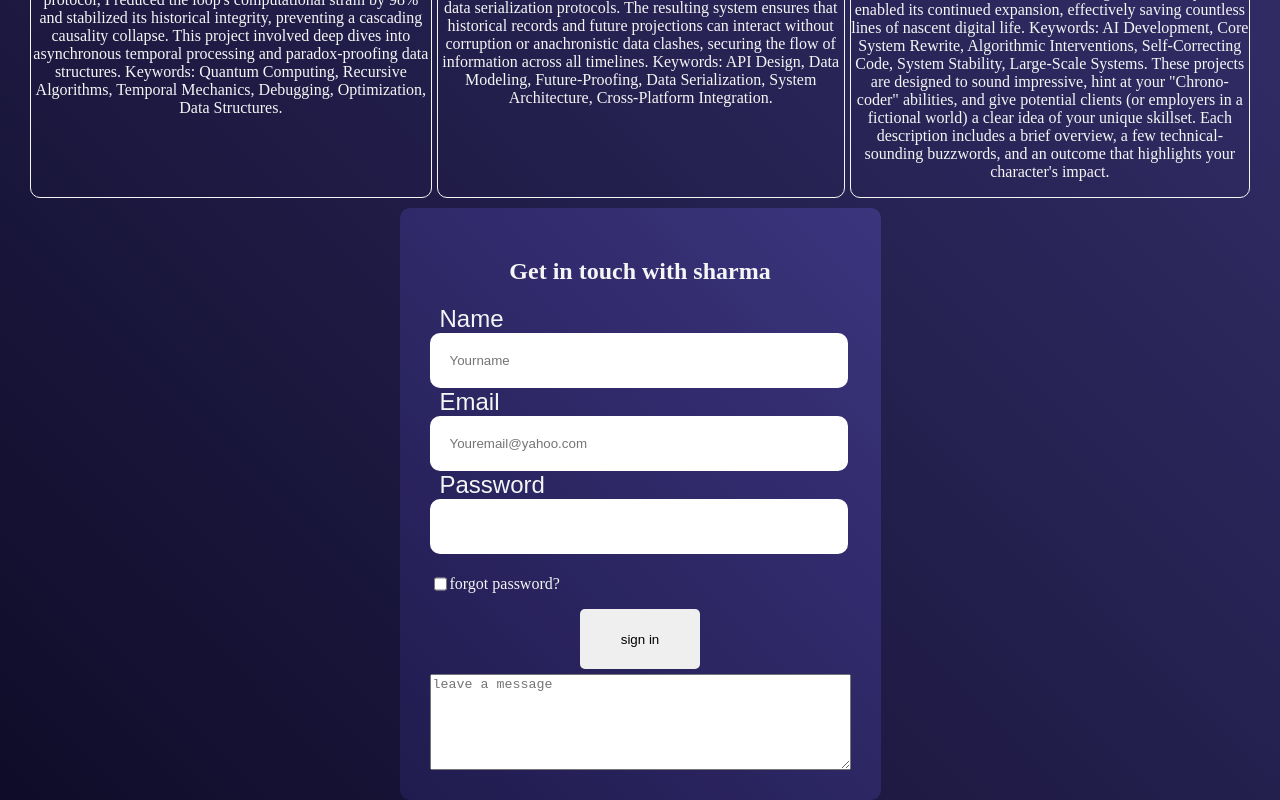
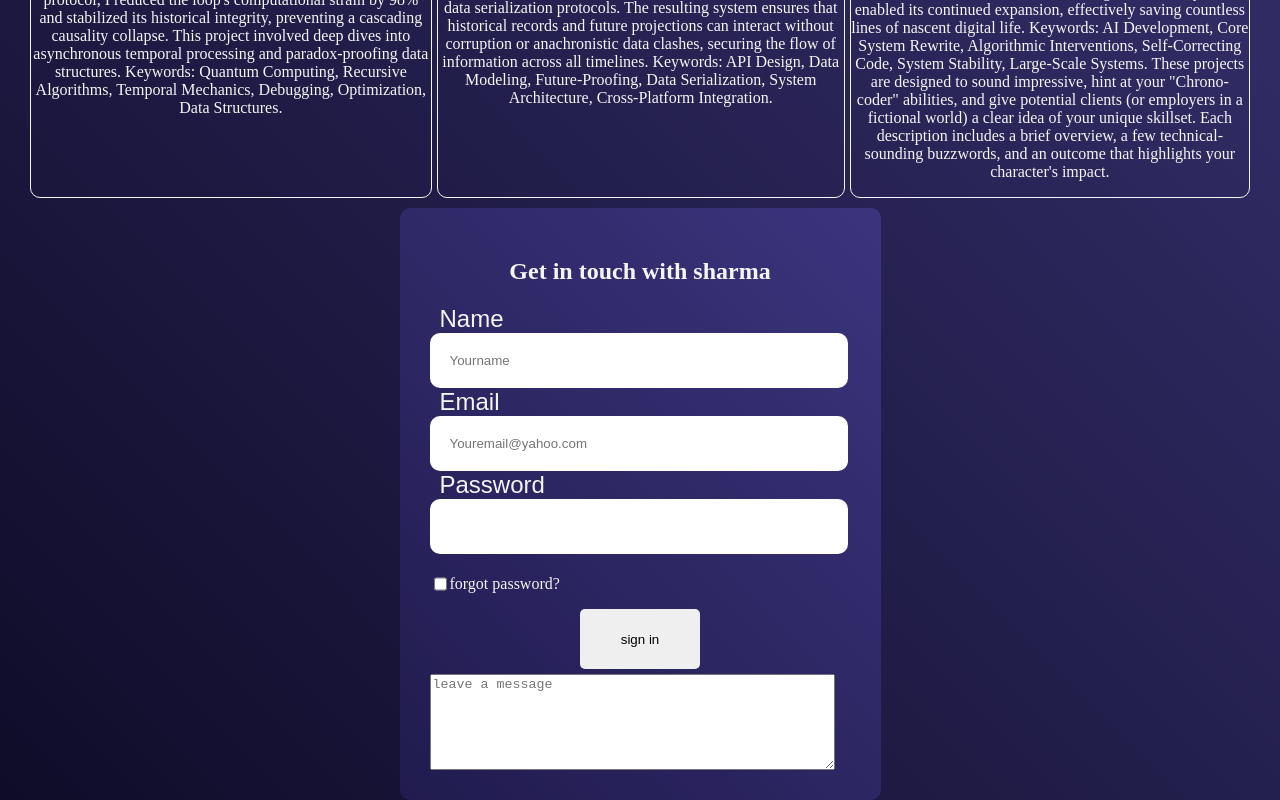
Before and after one commit to mastergoldest/i-am-sharma-chrono-coder, a plain HTML site: page index.html/index.html in a window 1280 px wide. Shown: the part 1936-2736 px from the top of the page. Drawn offline with Linux system fonts and the light colour scheme; a web font is replaced by a local one.

Commit message:
index.html

```diff
--- a/index.html/main.css
+++ b/index.html/main.css
@@ -167,6 +167,7 @@ text-align: center;
     flex-direction: column;
     color: whitesmoke;
     width: 100%;
+    justify-content: center;
     padding: 0 0 10px 0;
 
 }
@@ -199,6 +200,7 @@ input:not([type="checkbox"]):active
 }
 .bt{
     display: flex;
+    flex-direction: row;
     justify-content: center;
     margin: 0 0 5px 0;
 }
@@ -212,6 +214,10 @@ button:hover{
     background: linear-gradient(45deg,#0f0c29,#302b63,#24243e);
     border-radius: 50px;
     color: whitesmoke;
+}
+.label{
+    width: 95%;
+
 }
 .label:hover,
 .labe:active{
```
Also changed, not shown: index.html/index.html (+2 -2 lines).
